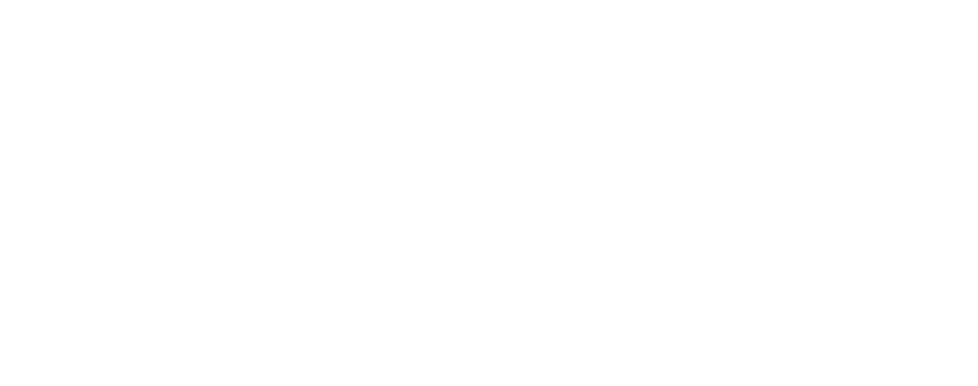
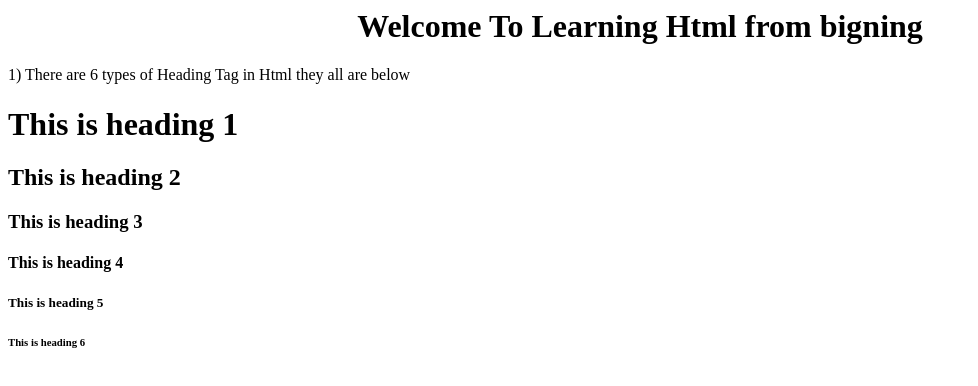
Before and after one commit to rabikrayadav/html, a plain HTML site: page index.html in a window 1280 px wide. Shown: the whole page, without its empty margins (0-978 px from the left). Drawn offline with Linux system fonts and the light colour scheme.

Commit message:
second commit example of heading tag

```diff
--- a/index.html
+++ b/index.html
@@ -1,6 +1,14 @@
 <html>
 <head><title>First Step</title></head>
 <body>
+<center><h1>Welcome To Learning Html from bigning</h1></center>
+<p>1) There are 6 types of Heading Tag in Html they all are below</p>
+<h1>This is heading 1</h1>
+<h2>This is heading 2</2>
+<h3>This is heading 3</h3>
+<h4>This is heading 4</h4>
+<h5>This is heading 5</h5>
+<h6>This is heading 6</h6>
 
 
 </body>
```
